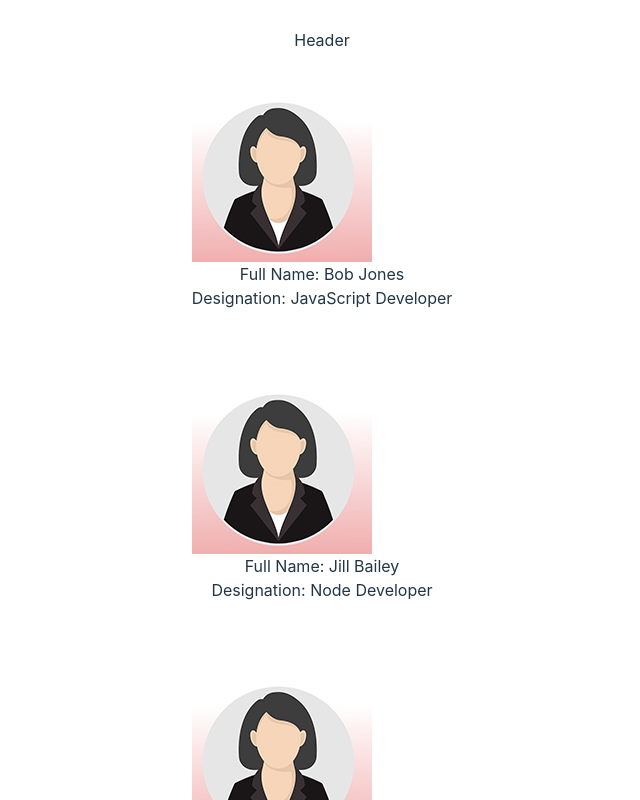
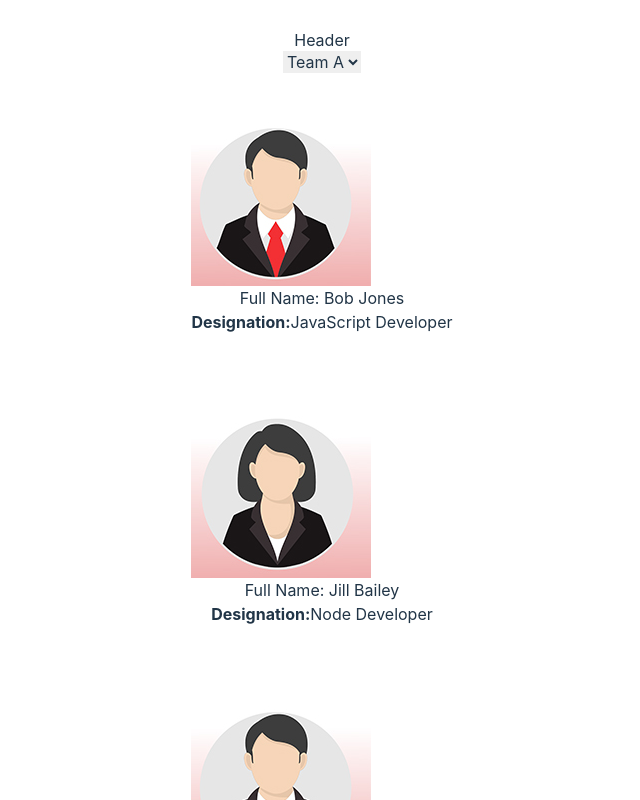
Before and after one commit to henrike32/team-manage-app, a React (Vite) app: page / in a window 1280 px wide. Shown: the top 800 px of the page, without its empty margins (318-958 px from the left). Built offline with nearby package versions, Linux system fonts and the light colour scheme.

Commit message:
adding team options ABC

```diff
--- a/src/App.tsx
+++ b/src/App.tsx
@@ -1,6 +1,6 @@
 // import { useState } from 'react'
 import Header from '/home/henrike32/team-manage-app/src/Header.tsx'
-import Employees from '/home/henrike32/team-manage-app/src/Employee.tsx'
+import Employees from './Employee'
 import Footer from '/home/henrike32/team-manage-app/src/Footer.tsx'
 import './App.css'
 
--- a/src/Employee.tsx
+++ b/src/Employee.tsx
@@ -1,64 +1,78 @@
 import { useState } from 'react'
 import femaleProfile from '/home/henrike32/team-manage-app/src/assets/images/femaleProfile.jpg'
-import maleProfile from './images/maleProfile.jpg'
+import maleProfile from '/home/henrike32/team-manage-app/src/assets/images/maleProfile.jpg'
 
-const Employees = ()  => {
+const Employees = () => {
 
   const [employees, setEmployees] = useState([{
-  id:1,
+    id: 1,
     fullName: "Bob Jones",
-  designation:"JavaScript Developer",
+    designation: "JavaScript Developer",
     gender: "male",
     teamName: "TeamA"
   },
   {
-  id:2,
+    id: 2,
     fullName: "Jill Bailey",
-  designation:"Node Developer",
+    designation: "Node Developer",
     gender: "female",
     teamName: "TeamA"
   },
   {
-  id:3,
+    id: 3,
     fullName: "Bo Fes",
-  designation:"JavaScript Developer",
+    designation: "JavaScript Developer",
     gender: "male",
     teamName: "TeamB"
-} ,
+  },
   {
-  id:4,
+    id: 4,
     fullName: "Tina Bones",
-  designation:"JavaScript Developer",
+    designation: "JavaScript Developer",
     gender: "female",
     teamName: "TeamB"
   },
   {
-  id:5,
+    id: 5,
     fullName: "Priscila Arantes",
-  designation:"Vue Developer",
+    designation: "Vue Developer",
     gender: "female",
     teamName: "TeamC"
   },
   {
-  id:6,
+    id: 6,
     fullName: "Veriane L",
-  designation:"Designer",
+    designation: "Designer",
     gender: "female",
     teamName: "TeamC"
   }]);
 
   return (
     <main className="container">
-      <div className= "row justify-content-center mt-3 mb-3">
-        <div className= "col-8">
+      <div className="row justify-content-center mt-3 mb-3">
+        <div className="col-8">
+          <select>
+            <option value="TeamA">Team A</option>
+            <option value="TeamB">Team B</option>
+            <option value="TeamC">Team C</option>
+          </select>
+        </div>
+      </div>
+
+
+      <div className="row justify-content-center mt-3 mb-3">
+        <div className="col-8">
           <div className="card-collection">
             {
               employees.map((employee) => (
-                <div id={employee.id.toString()} className="card">
-                  <img src={femaleProfile} className="card-img-top" />
+                <div id={employee.id.toString()} className="card m-2" style={{ cursor: "pointer" }}>
+
+                  {(employee.gender === 'male') ? <img src={maleProfile} className="card-img-top" />
+                    : <img src={femaleProfile} className="card-img-top" />}
+
                   <div className="card-body">
                     <h5 className="card-title">Full Name: {employee.fullName}</h5>
-                    <p className="card-text">Designation: {employee.designation}</p>
+                    <p className="card-text"><b>Designation:</b>{employee.designation}</p>
                   </div>
                 </div>
               ))
```
Lines whose indentation alone changed are shown as unchanged.
